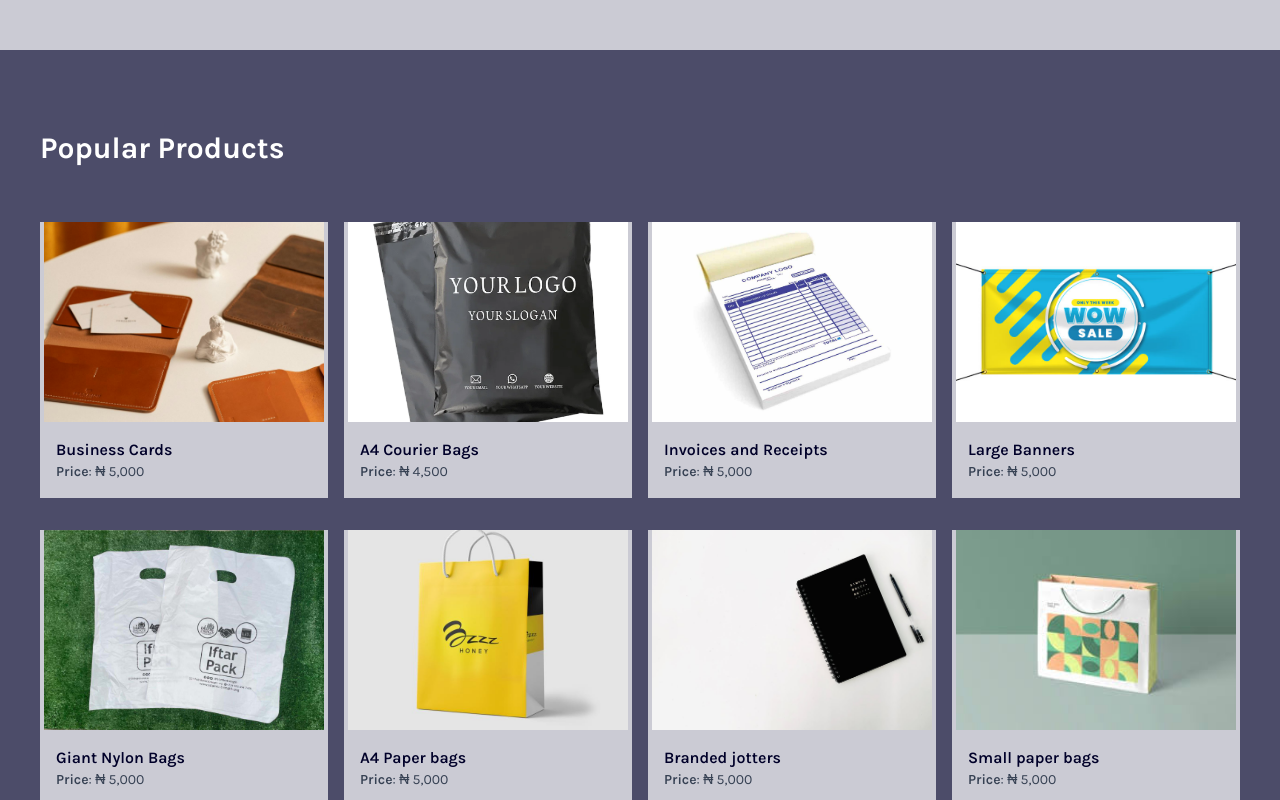
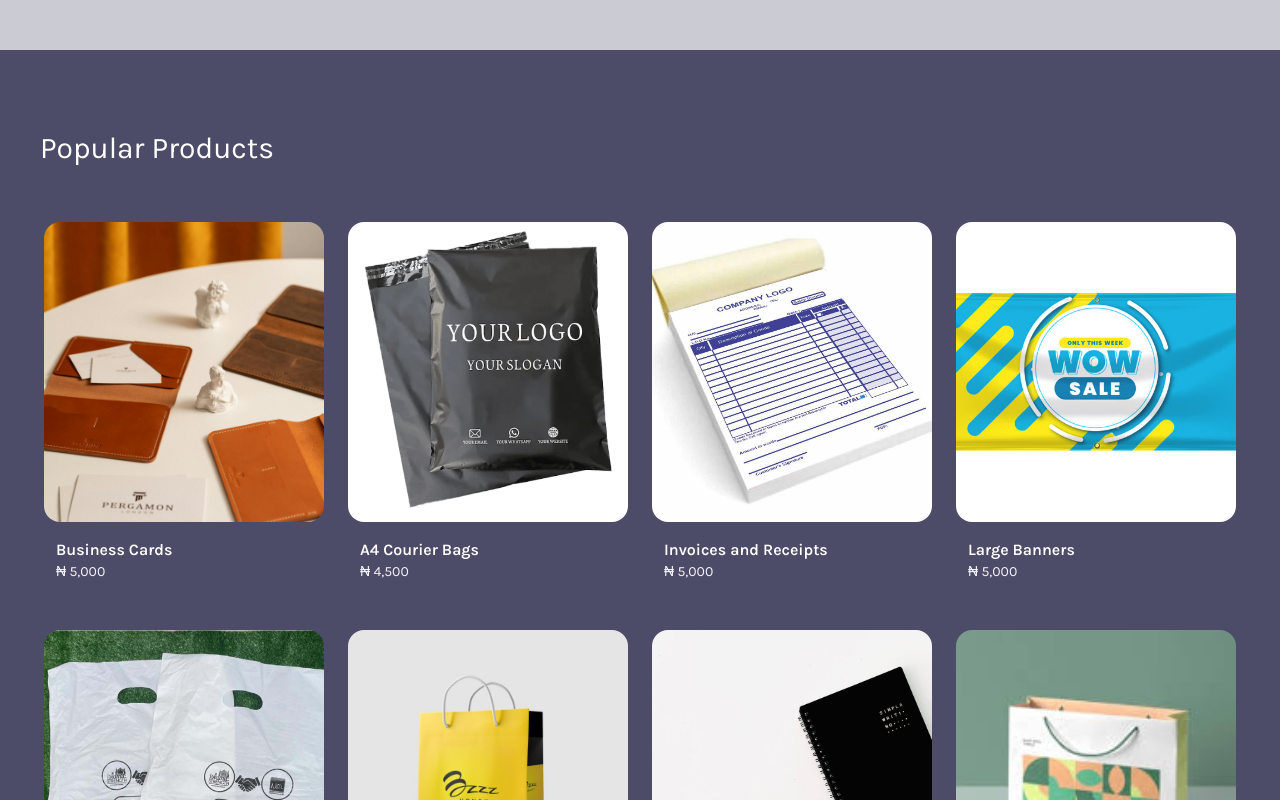
Before and after one commit to Tez-cyber/inks_pixels, a React (Vite) app: page / in a window 1280 px wide. Shown: the part 1480-2280 px from the top of the page. Built offline with nearby package versions, Linux system fonts and the light colour scheme.

Commit message:
Adjusted product Section

```diff
--- a/src/components/landing/productSection.jsx
+++ b/src/components/landing/productSection.jsx
@@ -6,25 +6,25 @@ export const ProductSection = () => {
         <section className="bg-lightBlue">
             <div className="px-10 py-20">
                 <div className="pb-10">
-                    <h1 className="text-3xl font-bold text-white">Popular Products</h1>
+                    <h1 className="text-3xl font-semiboldbold text-white">Popular Products</h1>
                 </div>
                 {/* ====== product section ====== */}
                 <div className="grid gap-4 grid-cols-2 md:grid-cols-3 lg:grid-cols-4">
                     {
                         products.map((product) => {
                             return (
-                                <div key={product.id} className="flex flex-col items-center justify-center bg-veryLightBlue mt-4 overflow-hidden ">
+                                <div key={product.id} className="flex flex-col items-center justify-center mt-4 overflow-hidden ">
                                     <div className="overflow-hidden">
                                         <img
                                             src={`${product.img}`}
                                             alt={product.title}
-                                            className="h-[200px] object-cover transition-transform duration-500 ease-in-out hover:scale-105 w-[300px] md:w-[280px]"
+                                            className="h-[300px] w-[300px] object-cover rounded-2xl transition-transform duration-1000 ease-in-out hover:scale-125 md:w-[280px]"
                                         />
                                     </div>
                                     <div className="p-4 w-full md:w-full lg:w-full">
-                                        <h2 className="text-darkBlue font-semibold">{product.title}</h2>
-                                        <p className="text-sm text-gray-700">
-                                            <span className="font-semibold">Price</span>: &#8358; {product.price}
+                                        <h2 className="text-white font-semibold">{product.title}</h2>
+                                        <p className="text-sm text-gray-100">
+                                            &#8358; {product.price}
                                         </p>
                                     </div>
                                 </div>
```
